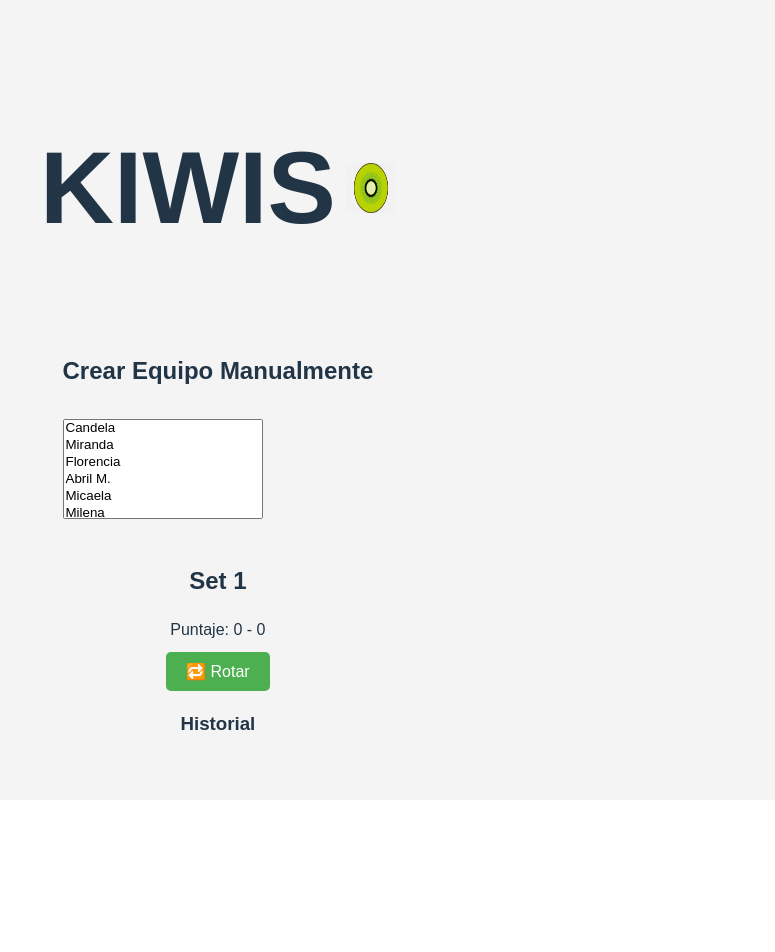
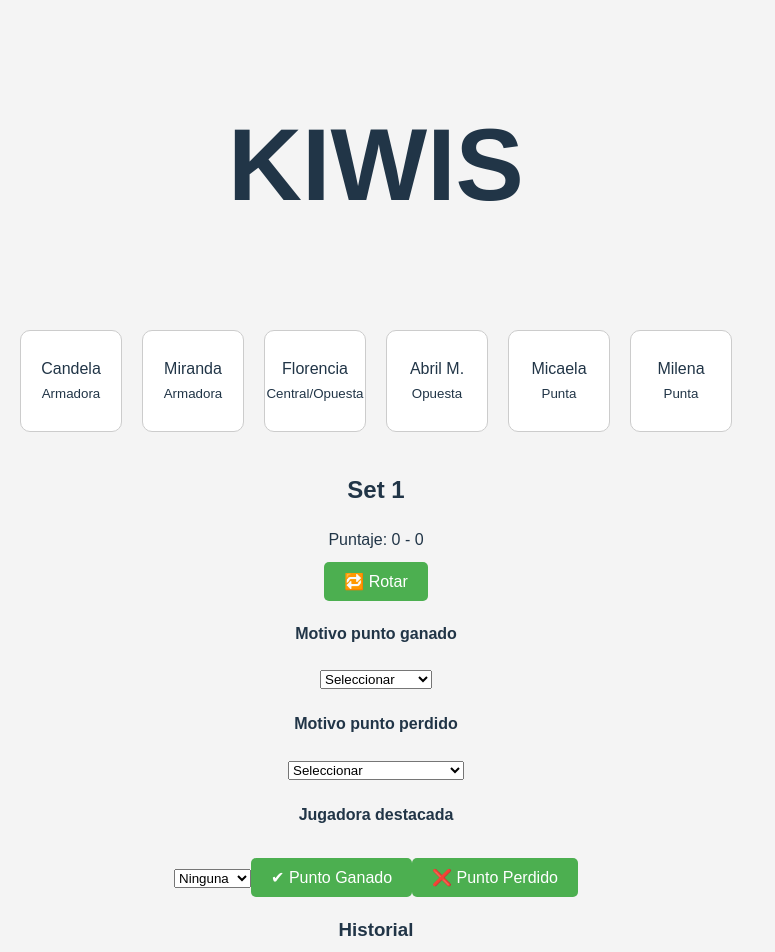
Before and after one commit to aivoley/simulador, a React (Vite) app: page /simulacion in a window 1280 px wide. Shown: the top 952 px of the page, without its empty margins (0-775 px from the left). Before the commit the page ends 800 px from the top, so only its background shows below. Built offline with nearby package versions, Linux system fonts and the light colour scheme.

Commit message:
Simulacion.tsx

```diff
--- a/src/Simulacion.tsx
+++ b/src/Simulacion.tsx
@@ -1,7 +1,7 @@
 import { useState } from "react";
 import './styles.css';
 
-// Datos base
+// Datos base de las jugadoras
 const jugadorasBase = [
   { nombre: "Candela", posiciones: ["Armadora"] },
   { nombre: "Miranda", posiciones: ["Armadora"] },
@@ -22,11 +22,14 @@ const jugadorasBase = [
 ];
 
 export default function Simulador() {
-  const [formacion, setFormacion] = useState([]);
-  const [suplentes, setSuplentes] = useState([]);
-  const [setActual, setSetActual] = useState(1);
-  const [puntosSet, setPuntosSet] = useState<[number, number]>([0, 0]);
-  const [historial, setHistorial] = useState<string[]>([]);
+  const [formacion, setFormacion] = useState(jugadorasBase.slice(0, 6)); // Formacion inicial
+  const [rotacion, setRotacion] = useState(0); // Control de rotación
+  const [setActual, setSetActual] = useState(1); // Set actual
+  const [puntosSet, setPuntosSet] = useState<[number, number]>([0, 0]); // Puntaje
+  const [historial, setHistorial] = useState<string[]>([]); // Historial de puntos
+  const [motivoGanado, setMotivoGanado] = useState(""); // Motivo punto ganado
+  const [motivoPerdido, setMotivoPerdido] = useState(""); // Motivo punto perdido
+  const [jugadoraGanadora, setJugadoraGanadora] = useState<string | null>(null); // Jugadora ganadora
 
   const zonas = [
     { area: "z1", nombre: "Zona 1" },
@@ -37,12 +40,7 @@ export default function Simulador() {
     { area: "z2", nombre: "Zona 2" },
   ];
 
-  const crearEquipoManual = (jugadorasSeleccionadas: string[]) => {
-    const equipo = jugadorasBase.filter(j => jugadorasSeleccionadas.includes(j.nombre));
-    setFormacion(equipo.slice(0, 6));
-    setSuplentes(equipo.slice(6));
-  };
-
+  // Función para rotar las jugadoras en sentido horario
   const rotar = () => {
     const nueva = [
       formacion[5], // 2 → 1
@@ -53,42 +51,32 @@ export default function Simulador() {
       formacion[4], // 3 → 2
     ];
     setFormacion(nueva);
+    setRotacion((r) => (r + 1) % 6); // Ciclo de rotaciones
   };
 
+  // Función para registrar un punto ganado o perdido
   const registrarPunto = (resultado: "ganado" | "perdido") => {
-    const descripcion = resultado === "ganado"
-      ? `✔ ${puntosSet[0] + 1}-${puntosSet[1]}`
-      : `❌ ${puntosSet[0]}-${puntosSet[1] + 1}`;
+    const descripcion =
+      resultado === "ganado"
+        ? `✔ ${puntosSet[0] + 1}-${puntosSet[1]}: ${motivoGanado} ${jugadoraGanadora ?? ""}`
+        : `❌ ${puntosSet[0]}-${puntosSet[1] + 1}: ${motivoPerdido}`;
     setHistorial([...historial, descripcion]);
     if (resultado === "ganado") setPuntosSet([puntosSet[0] + 1, puntosSet[1]]);
     else setPuntosSet([puntosSet[0], puntosSet[1] + 1]);
+    setMotivoGanado("");
+    setMotivoPerdido("");
+    setJugadoraGanadora(null);
   };
 
   return (
     <div className="container">
-      {/* Título y Logo */}
+      {/* Título */}
       <div className="titulo">
         <h1>KIWIS</h1>
-        <img src="src
-/png-transparent-kiwifruit-kiwi-fruit-s-cartoon-fruit-eye.png" alt="Fruta Kiwi" style={{ width: "50px", height: "50px" }} />
       </div>
 
-      {/* Crear Equipo Manual */}
-      {formacion.length === 0 ? (
-        <div className="crear-equipo">
-          <h2>Crear Equipo Manualmente</h2>
-          <select multiple onChange={(e) => {
-            const selected = Array.from(e.target.selectedOptions, option => option.value);
-            crearEquipoManual(selected);
-          }}>
-            {jugadorasBase.map(j => (
-              <option key={j.nombre} value={j.nombre}>{j.nombre}</option>
-            ))}
-          </select>
-        </div>
-      ) : (
       <div className="cancha">
-          {/* Cancha */}
+        {/* Mapeo de zonas en la cancha */}
         {zonas.map((zona, idx) => (
           <div key={zona.area} className={`zona zona-${zona.area}`}>
             <div className="jugadora-card">
@@ -98,13 +86,54 @@ export default function Simulador() {
           </div>
         ))}
       </div>
-      )}
 
       <div className="panel">
         <h2>Set {setActual}</h2>
         <div>Puntaje: {puntosSet[0]} - {puntosSet[1]}</div>
+
+        {/* Botón de rotación */}
         <button onClick={rotar}>🔁 Rotar</button>
 
+        {/* Motivos para los puntos */}
+        <div>
+          <h4>Motivo punto ganado</h4>
+          <select value={motivoGanado} onChange={(e) => setMotivoGanado(e.target.value)}>
+            <option value="">Seleccionar</option>
+            {["ACE", "ATAQUE", "BLOQUEO", "TOQUE", "ERROR RIVAL"].map((m) => (
+              <option key={m}>{m}</option>
+            ))}
+          </select>
+
+          <h4>Motivo punto perdido</h4>
+          <select value={motivoPerdido} onChange={(e) => setMotivoPerdido(e.target.value)}>
+            <option value="">Seleccionar</option>
+            {[
+              "ERROR DE SAQUE",
+              "ERROR DE ATAQUE",
+              "BLOQUEO RIVAL",
+              "ERROR NO FORZADO",
+              "ERROR DE RECEPCION",
+              "ATAQUE RIVAL",
+              "SAQUE RIVAL",
+            ].map((m) => (
+              <option key={m}>{m}</option>
+            ))}
+          </select>
+
+          <h4>Jugadora destacada</h4>
+          <select value={jugadoraGanadora ?? ""} onChange={(e) => setJugadoraGanadora(e.target.value)}>
+            <option value="">Ninguna</option>
+            {formacion.map((j) => (
+              <option key={j.nombre}>{j.nombre}</option>
+            ))}
+          </select>
+
+          {/* Botones para registrar puntos */}
+          <button onClick={() => registrarPunto("ganado")}>✔ Punto Ganado</button>
+          <button onClick={() => registrarPunto("perdido")}>❌ Punto Perdido</button>
+        </div>
+
+        {/* Historial de puntos */}
         <div>
           <h3>Historial</h3>
           <ul>{historial.map((p, i) => <li key={i}>{p}</li>)}</ul>
```
Lines whose indentation alone changed are shown as unchanged.
